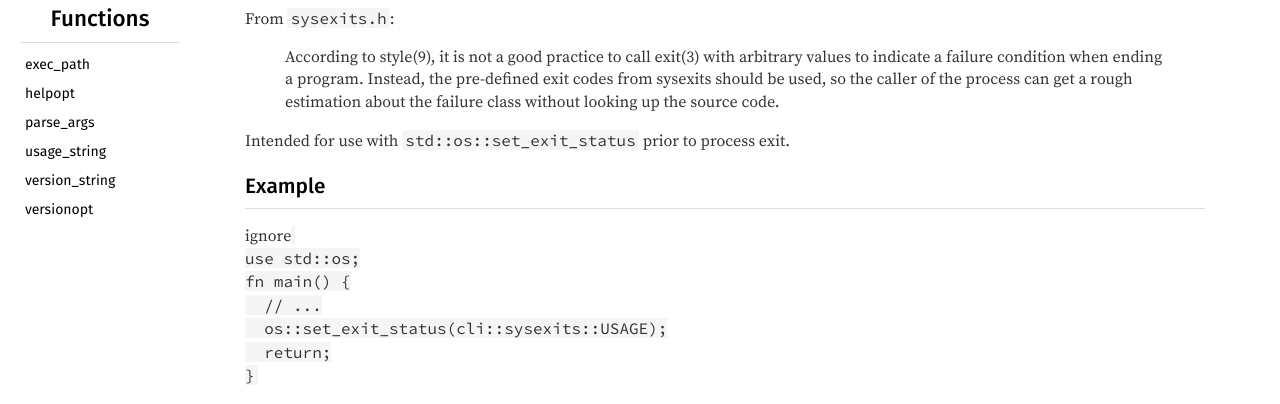
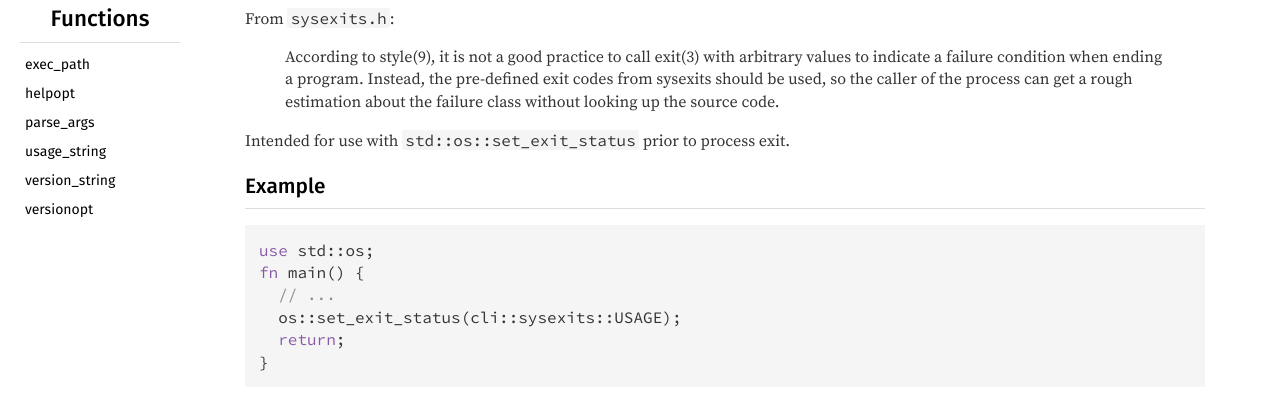
Before and after one commit to evnm/cli.rs, a plain HTML site: page doc/cli/sysexits/index.html in a window 1280 px wide. Shown: the part 169-573 px from the top of the page. Drawn offline with Linux system fonts and the light colour scheme.

Commit message:
rustdoc push by evm

```diff
--- a/doc/cli/sysexits/index.html
+++ b/doc/cli/sysexits/index.html
@@ -61,15 +61,14 @@ the failure class without looking up the source code.</p>
 <p>Intended for use with <code>std::os::set_exit_status</code> prior to process exit.</p>
 
 <h1 id="example" class='section-header'><a
-                           href="#example">Example</a></h1>
-<p>ignore<code>
-use std::os;
-fn main() {
-  // ...
-  os::set_exit_status(cli::sysexits::USAGE);
-  return;
+                           href="#example">Example</a></h1><pre class='rust '>
+<span class='kw'>use</span> <span class='ident'>std</span>::<span class='ident'>os</span>;
+<span class='kw'>fn</span> <span class='ident'>main</span>() {
+  <span class='comment'>// ...</span>
+  <span class='ident'>os</span>::<span class='ident'>set_exit_status</span>(<span class='ident'>cli</span>::<span class='ident'>sysexits</span>::<span class='ident'>USAGE</span>);
+  <span class='kw'>return</span>;
 }
-</code></p>
+</pre>
 </div><h2 id='constants' class='section-header'><a href="#constants">Constants</a></h2>
 <table>
                     <tr>
```
Also changed, not shown: doc/src/cli/lib.rs.html (+1 -1 lines).
